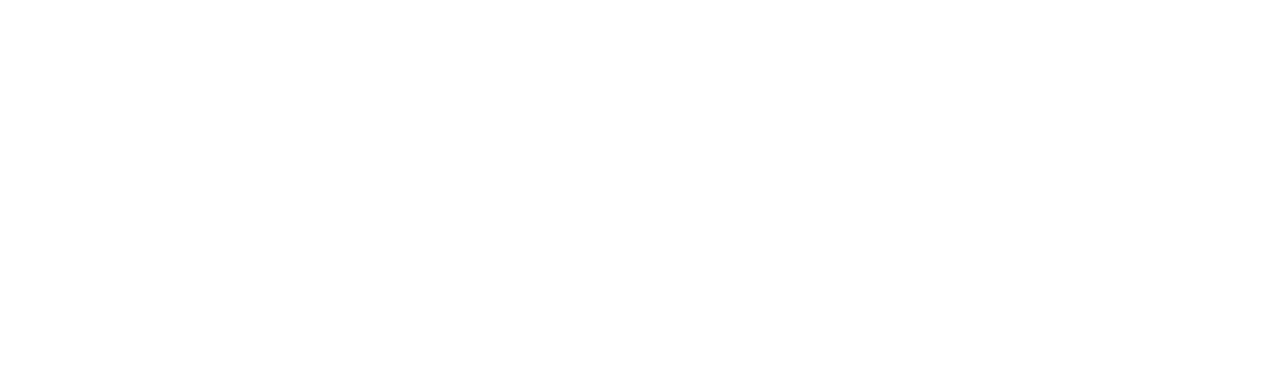
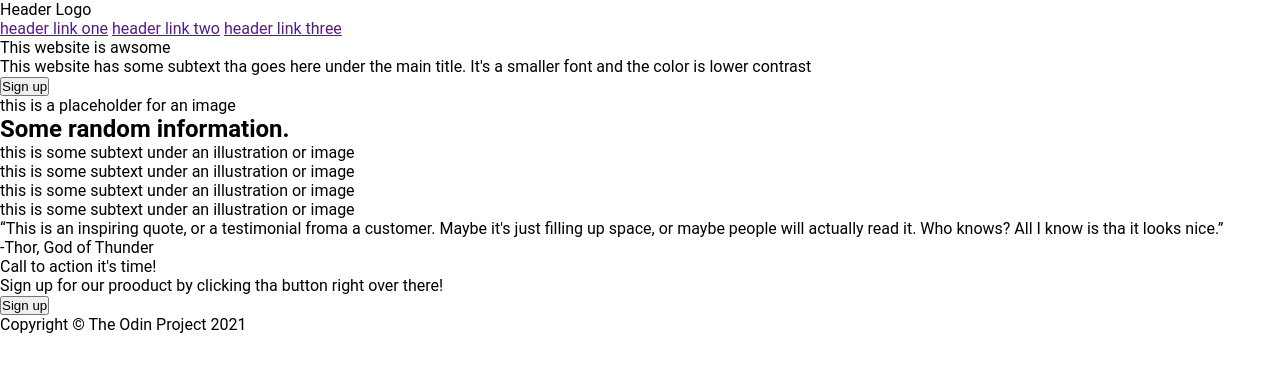
Before and after one commit to jaimeNar/landing-page, a plain HTML site: page index.html in a window 1280 px wide. Drawn offline with Linux system fonts and the light colour scheme.

Commit message:
Add all structure and text to html. Initial reset CSS and font

```diff
--- a/index.html
+++ b/index.html
@@ -3,10 +3,44 @@
 <head>
     <meta charset="UTF-8">
     <meta name="viewport" content="width=device-width, initial-scale=1.0">
-    <title>Document</title>
+    <title>Landing Page</title>
     <link rel="stylesheet" href="style.css">
 </head>
 <body>
-
+    <header>
+        <div class="logo">Header Logo</div>
+        <nav>
+            <a href="">header link one</a>
+            <a href="">header link two</a>
+            <a href="">header link three</a>
+        </nav>
+        <div class="hero">
+            <p class="main">This website is awsome</p>
+            <p class="secondary">This website has some subtext tha goes here under the main title. It's a smaller font and the color is lower contrast</p>
+            <button>Sign up</button>
+            <div>this is a placeholder for an image</div>
+        </div>
+    </header>
+    <main>
+        <section>
+            <h2>Some random information.</h2>
+            <p id="one">this is some subtext under an illustration or image</p>
+            <p id="two">this is some subtext under an illustration or image</p>
+            <p id="three">this is some subtext under an illustration or image</p>
+            <p id="four">this is some subtext under an illustration or image</p>
+        </section>
+        <section>
+            <q>This is an inspiring quote, or a testimonial froma a customer. Maybe it's just filling up space, or maybe people will actually read it. Who knows? All I know is tha it looks nice.</q>
+            <p>-Thor, God of Thunder</p>
+        </section>
+        <section>
+            <p> Call to action it's time!</p>
+            <p>Sign up for our prooduct by clicking tha button right over there!</p>
+            <button>Sign up</button>
+        </section>
+    </main>
+    <footer>
+        <p>Copyright &copy; The Odin Project 2021</p>
+    </footer>
 </body>
 </html>
--- a/style.css
+++ b/style.css
@@ -0,0 +1,9 @@
+* {
+    margin: 0;
+    padding: 0;
+
+}
+
+body {
+    font-family: Roboto, sans-serif;
+}
```
